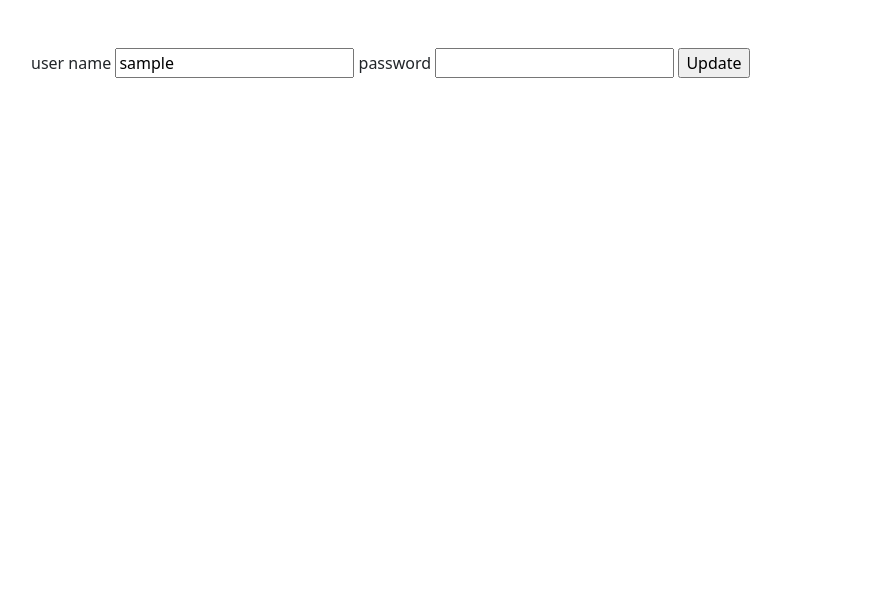
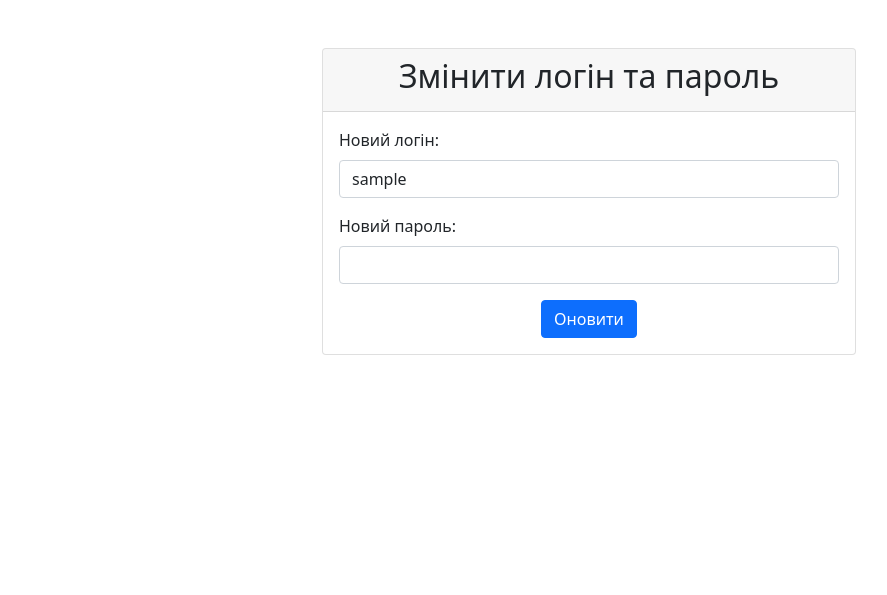
Before and after one commit to VitaliySynytskyi/CodeFlow, a Flask app: page /change in a window 1280 px wide. Shown: the part 56-651 px from the top of the page, without its empty margins (51-938 px from the left). Run offline with Flask 2, Linux system fonts and the light colour scheme; the visitor is signed in with stand-in values (Sample User, id 1); data comes from the database, SQL or seed files in the repository; some libraries are stand-ins or nearby versions.

Commit message:
update edit profile page

```diff
--- a/templates/change_profile.html
+++ b/templates/change_profile.html
@@ -1,16 +1,35 @@
 {% extends 'base.html' %}
 
 {% block content %}
-{% include 'inc/form_errors.html' %}
-<form action="" method="post">
-    {{ form.csrf_token }}
+  {% include 'inc/form_errors.html' %}
+  <div class="container">
+    <div class="row justify-content-center">
+      <div class="col-md-6">
+        <div class="card">
+          <div class="card-header">
+            <h2 class="text-center">Змінити логін та пароль</h2>
+          </div>
+          <div class="card-body">
+            <form action="" method="post" class="form">
+              {{ form.csrf_token }}
 
-    {{ form.username.label }}
-    {{ form.username }}
+              <div class="form-group">
+                <label for="username">Новий логін:</label>
+                {{ form.username(class="form-control", id="username") }}
+              </div>
 
-    {{ form.password.label }}
-    {{ form.password }}
+              <div class="form-group">
+                <label for="password">Новий пароль:</label>
+                {{ form.password(class="form-control", id="password") }}
+              </div>
 
-    <input type="submit" value="Update">
-</form>
-{% endblock content %}
+              <div class="text-center">
+                <button type="submit" class="btn btn-primary">Оновити</button>
+              </div>
+            </form>
+          </div>
+        </div>
+      </div>
+    </div>
+  </div>
+{% endblock %}
```
